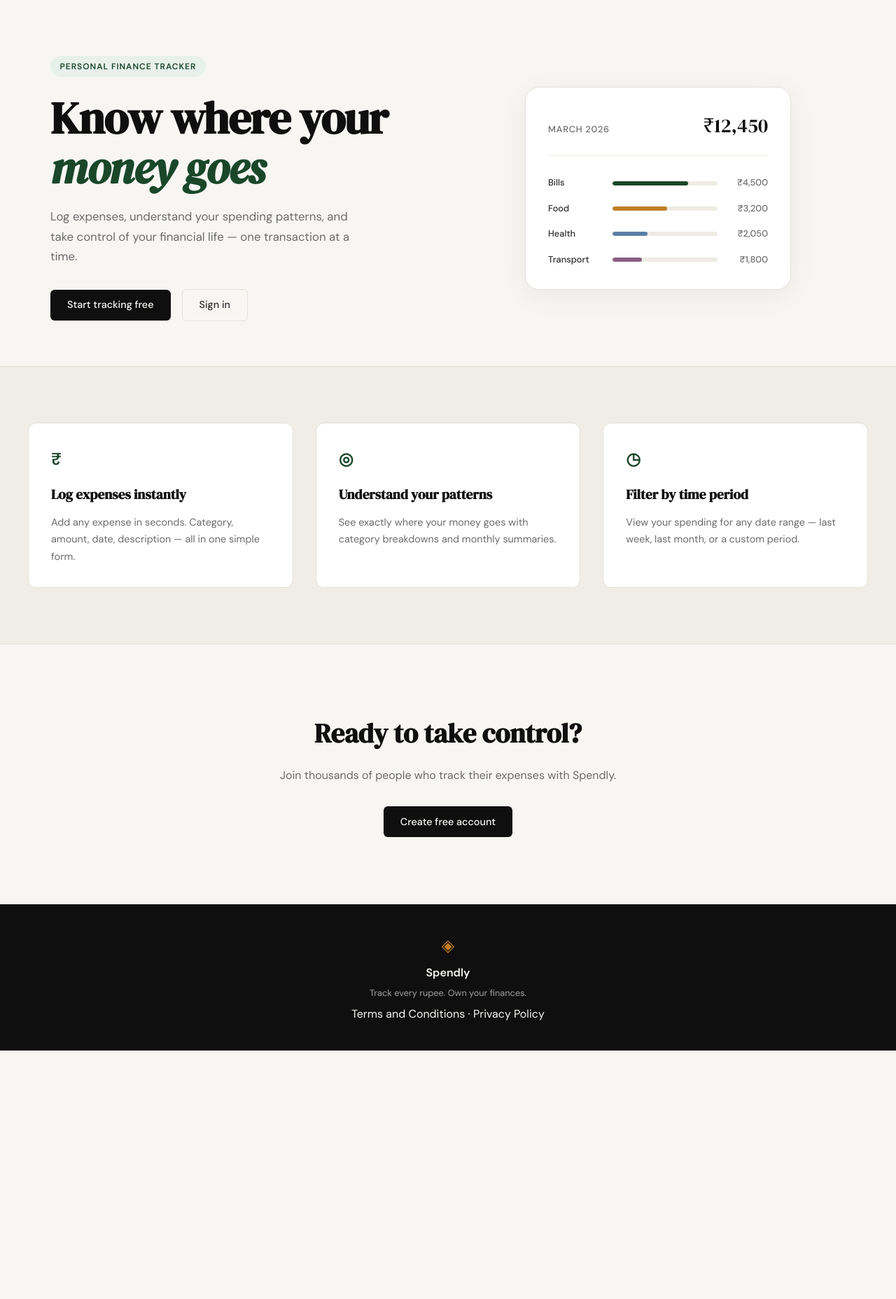
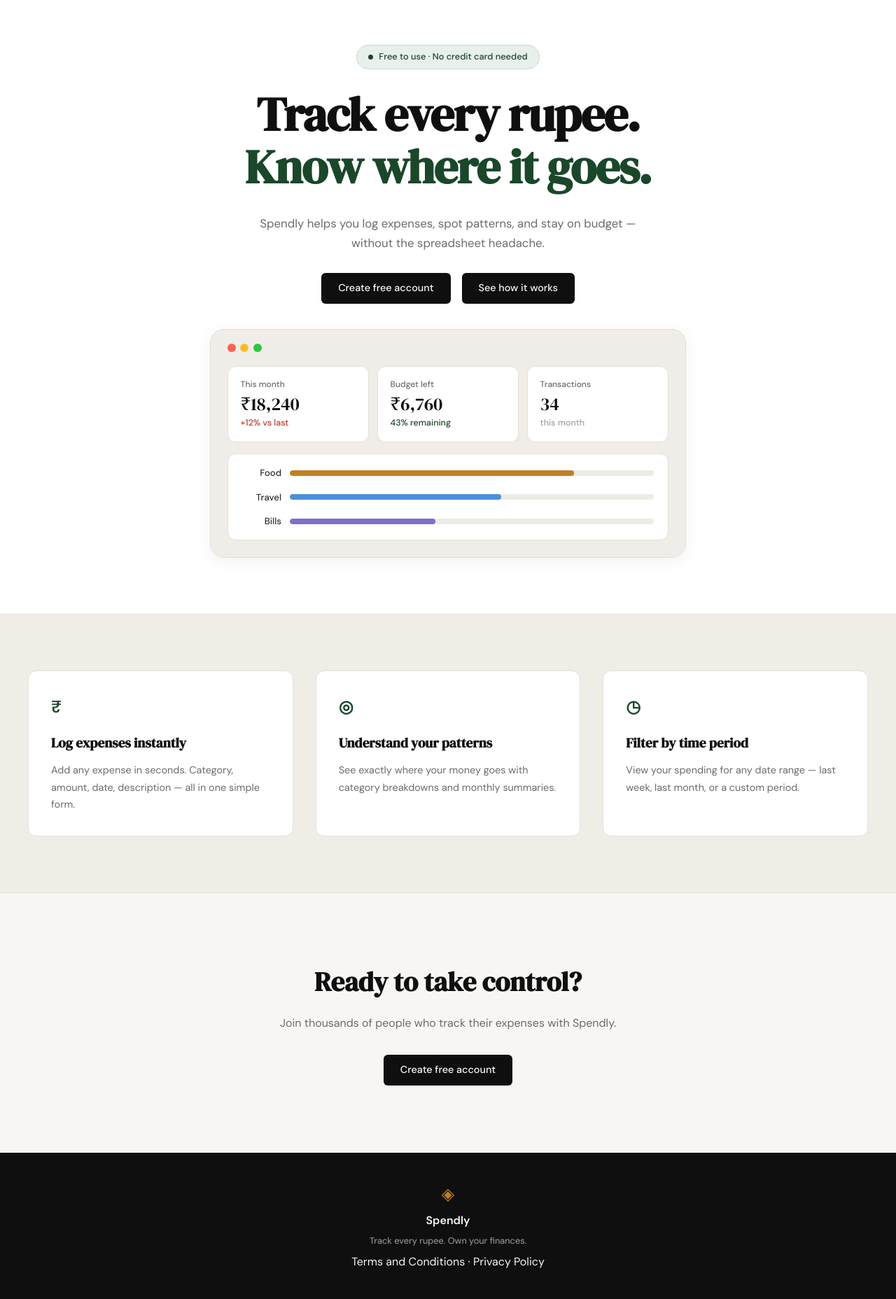
Before and after one commit to SK-SUDHIRK/Spender, a Flask app: page / in a window 1280 px wide. Shown: the part 61-1917 px from the top of the page at 70% size. Before the commit the page ends 1562 px from the top, so only its background shows below. Run offline with Flask 3, Linux system fonts and the light colour scheme.

Commit message:
landing: redesign hero section to match mockup

```diff
--- /dev/null
+++ b/static/css/landing.css
@@ -0,0 +1,186 @@
+/* ------------------------------------------------------------------ */
+/* Landing page — hero overrides                                       */
+/* ------------------------------------------------------------------ */
+
+.hero-v2 {
+    padding: 4rem 2rem 5rem;
+    text-align: center;
+    background: var(--paper-card);
+}
+
+.hero-v2-inner {
+    max-width: 760px;
+    margin: 0 auto;
+    display: flex;
+    flex-direction: column;
+    align-items: center;
+    gap: 1.75rem;
+}
+
+/* Badge */
+.hero-v2-badge {
+    display: inline-flex;
+    align-items: center;
+    gap: 0.5rem;
+    background: var(--accent-light);
+    color: var(--accent);
+    font-size: 0.8rem;
+    font-weight: 500;
+    padding: 0.4rem 1rem;
+    border-radius: 999px;
+    border: 1px solid #c3dbc9;
+}
+
+.hero-v2-badge-dot {
+    width: 7px;
+    height: 7px;
+    border-radius: 50%;
+    background: var(--accent);
+    flex-shrink: 0;
+}
+
+/* Title */
+.hero-v2-title {
+    font-family: var(--font-display);
+    font-size: clamp(2.75rem, 6vw, 4.25rem);
+    line-height: 1.1;
+    letter-spacing: -0.02em;
+    color: var(--ink);
+    margin: 0;
+}
+
+.hero-v2-title-accent {
+    color: var(--accent);
+}
+
+/* Subtitle */
+.hero-v2-subtitle {
+    font-size: 1.05rem;
+    color: var(--ink-muted);
+    line-height: 1.7;
+    max-width: 560px;
+    margin: 0;
+}
+
+/* CTA buttons */
+.hero-v2-actions {
+    display: flex;
+    gap: 1rem;
+    justify-content: center;
+    flex-wrap: wrap;
+}
+
+/* Dashboard mock */
+.hero-v2-dashboard {
+    width: 100%;
+    max-width: 680px;
+    background: #f0ede8;
+    border: 1px solid var(--border);
+    border-radius: var(--radius-lg);
+    padding: 1.25rem 1.5rem 1.5rem;
+    margin-top: 0.5rem;
+    box-shadow: 0 4px 24px rgba(0,0,0,0.06);
+}
+
+.dashboard-titlebar {
+    display: flex;
+    gap: 0.4rem;
+    margin-bottom: 1.25rem;
+}
+
+.dot {
+    width: 12px;
+    height: 12px;
+    border-radius: 50%;
+}
+
+.dot-red    { background: #ff5f57; }
+.dot-yellow { background: #febc2e; }
+.dot-green  { background: #28c840; }
+
+/* Stat cards row */
+.dashboard-stats {
+    display: grid;
+    grid-template-columns: repeat(3, 1fr);
+    gap: 0.75rem;
+    margin-bottom: 1rem;
+}
+
+.stat-card {
+    background: var(--paper-card);
+    border: 1px solid var(--border);
+    border-radius: var(--radius-md);
+    padding: 1rem 1.1rem;
+    text-align: left;
+    display: flex;
+    flex-direction: column;
+    gap: 0.25rem;
+}
+
+.stat-label {
+    font-size: 0.75rem;
+    color: var(--ink-muted);
+    font-weight: 500;
+}
+
+.stat-value {
+    font-family: var(--font-display);
+    font-size: 1.6rem;
+    color: var(--ink);
+    line-height: 1.1;
+}
+
+.stat-sub {
+    font-size: 0.78rem;
+    font-weight: 500;
+}
+
+.stat-sub-danger  { color: var(--danger); }
+.stat-sub-success { color: var(--accent); }
+.stat-sub-muted   { color: var(--ink-faint); }
+
+/* Category bars */
+.dashboard-bars {
+    background: var(--paper-card);
+    border: 1px solid var(--border);
+    border-radius: var(--radius-md);
+    padding: 1rem 1.25rem;
+    display: flex;
+    flex-direction: column;
+    gap: 0.85rem;
+}
+
+.bar-row {
+    display: grid;
+    grid-template-columns: 56px 1fr;
+    align-items: center;
+    gap: 0.75rem;
+}
+
+.bar-label {
+    font-size: 0.82rem;
+    font-weight: 500;
+    color: var(--ink-soft);
+    text-align: right;
+}
+
+.bar-track {
+    height: 8px;
+    background: var(--border-soft);
+    border-radius: 999px;
+    overflow: hidden;
+}
+
+.bar-fill {
+    height: 100%;
+    border-radius: 999px;
+}
+
+.bar-amber  { background: #c17f24; }
+.bar-blue   { background: #4a90d9; }
+.bar-indigo { background: #7c6fcd; }
+
+@media (max-width: 600px) {
+    .dashboard-stats { grid-template-columns: 1fr; }
+    .hero-v2-title   { font-size: 2.25rem; }
+}
--- a/templates/landing.html
+++ b/templates/landing.html
@@ -2,62 +2,74 @@
 
 {% block title %}Spendly — Track Every Rupee{% endblock %}
 
+{% block head %}<link rel="stylesheet" href="{{ url_for('static', filename='css/landing.css') }}">{% endblock %}
+
 {% block content %}
 
-<section class="hero">
-    <div class="hero-inner">
-        <div class="hero-badge">Personal Finance Tracker</div>
-        <h1 class="hero-title">
-            Know where your<br>
-            <em>money goes</em>
+<section class="hero-v2">
+    <div class="hero-v2-inner">
+
+        <div class="hero-v2-badge">
+            <span class="hero-v2-badge-dot"></span>
+            Free to use · No credit card needed
+        </div>
+
+        <h1 class="hero-v2-title">
+            Track every rupee.<br>
+            <span class="hero-v2-title-accent">Know where it goes.</span>
         </h1>
-        <p class="hero-subtitle">
-            Log expenses, understand your spending patterns,
-            and take control of your financial life —
-            one transaction at a time.
+
+        <p class="hero-v2-subtitle">
+            Spendly helps you log expenses, spot patterns, and stay
+            on budget — without the spreadsheet headache.
         </p>
-        <div class="hero-actions">
-            <a href="{{ url_for('register') }}" class="btn-primary">Start tracking free</a>
-            <a href="{{ url_for('login') }}" class="btn-ghost">Sign in</a>
+
+        <div class="hero-v2-actions">
+            <a href="{{ url_for('register') }}" class="btn-primary">Create free account</a>
+            <a href="#features" class="btn-primary">See how it works</a>
         </div>
-    </div>
-    <div class="hero-visual">
-        <div class="mock-card">
-            <div class="mock-card-header">
-                <span class="mock-label">March 2026</span>
-                <span class="mock-total">₹12,450</span>
+
+        <div class="hero-v2-dashboard">
+            <div class="dashboard-titlebar">
+                <span class="dot dot-red"></span>
+                <span class="dot dot-yellow"></span>
+                <span class="dot dot-green"></span>
             </div>
-            <div class="mock-bars">
-                <div class="mock-bar-row">
-                    <span class="mock-cat">Bills</span>
-                    <div class="mock-bar-track">
-                        <div class="mock-bar" style="width: 72%"></div>
-                    </div>
-                    <span class="mock-amt">₹4,500</span>
+
+            <div class="dashboard-stats">
+                <div class="stat-card">
+                    <span class="stat-label">This month</span>
+                    <span class="stat-value">₹18,240</span>
+                    <span class="stat-sub stat-sub-danger">+12% vs last</span>
                 </div>
-                <div class="mock-bar-row">
-                    <span class="mock-cat">Food</span>
-                    <div class="mock-bar-track">
-                        <div class="mock-bar mock-bar-2" style="width: 52%"></div>
-                    </div>
-                    <span class="mock-amt">₹3,200</span>
+                <div class="stat-card">
+                    <span class="stat-label">Budget left</span>
+                    <span class="stat-value">₹6,760</span>
+                    <span class="stat-sub stat-sub-success">43% remaining</span>
                 </div>
-                <div class="mock-bar-row">
-                    <span class="mock-cat">Health</span>
-                    <div class="mock-bar-track">
-                        <div class="mock-bar mock-bar-3" style="width: 33%"></div>
-                    </div>
-                    <span class="mock-amt">₹2,050</span>
+                <div class="stat-card">
+                    <span class="stat-label">Transactions</span>
+                    <span class="stat-value">34</span>
+                    <span class="stat-sub stat-sub-muted">this month</span>
                 </div>
-                <div class="mock-bar-row">
-                    <span class="mock-cat">Transport</span>
-                    <div class="mock-bar-track">
-                        <div class="mock-bar mock-bar-4" style="width: 28%"></div>
-                    </div>
-                    <span class="mock-amt">₹1,800</span>
+            </div>
+
+            <div class="dashboard-bars">
+                <div class="bar-row">
+                    <span class="bar-label">Food</span>
+                    <div class="bar-track"><div class="bar-fill bar-amber" style="width: 78%"></div></div>
+                </div>
+                <div class="bar-row">
+                    <span class="bar-label">Travel</span>
+                    <div class="bar-track"><div class="bar-fill bar-blue" style="width: 58%"></div></div>
+                </div>
+                <div class="bar-row">
+                    <span class="bar-label">Bills</span>
+                    <div class="bar-track"><div class="bar-fill bar-indigo" style="width: 40%"></div></div>
                 </div>
             </div>
         </div>
+
     </div>
 </section>
 
```
